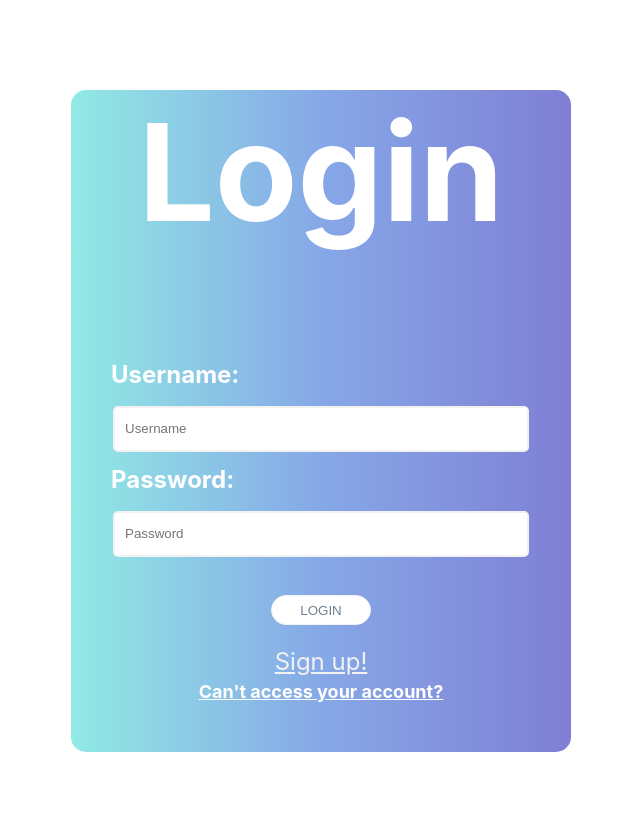
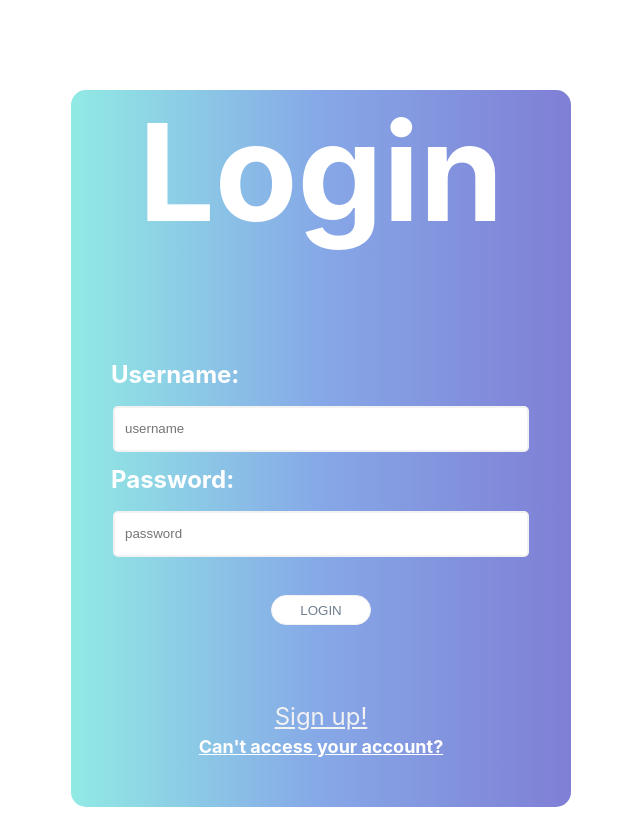
Before and after one commit to linzblue1/Cryptid, a React (Create React App) app: page /login in a window 1280 px wide. Shown: the whole page, without its empty margins (319-959 px from the left). Before the commit the page ends 800 px from the top, so only its background shows below. Built offline with nearby package versions, Linux system fonts and the light colour scheme; no server answers.

Commit message:
added some refactored login components

```diff
--- a/src/components/Login.jsx
+++ b/src/components/Login.jsx
@@ -1,9 +1,54 @@
 import React from "react";
 import { Component } from "react";
 import styled from "styled-components";
-
+import { login } from "./userFunctions";
 
 class Login extends Component {
+  constructor() {
+    super();
+    this.state = {
+      username: "",
+      password: "",
+    };
+    this.onChangeUsername = this.onChangeUsername.bind(this);
+    this.onChangePassword = this.onChangePassword.bind(this);
+    this.onSubmit = this.onSubmit.bind(this);
+  }
+
+  onChangeUsername = (e) => {
+    this.setState({
+      username: e.target.value,
+    });
+  };
+
+  onChangePassword = (e) => {
+    this.setState({
+      password: e.target.value,
+    });
+  };
+
+  handleChange = (e) => {
+    this.setState({
+      [e.target.name]: e.target.value,
+    });
+  };
+
+  onSubmit(e) {
+    e.preventDefault();
+    console.log("hello");
+
+    const user = {
+      username: this.state.username,
+      password: this.state.password,
+    };
+
+    console.log("user is", user);
+
+    login(user).then((res) => {
+      console.log("hello");
+    });
+  }
+
   render() {
     return (
       <Wrapper>
@@ -11,16 +56,37 @@ class Login extends Component {
           <LoginTitle>Login</LoginTitle>
         </TitleWrapper>
         <FormWrapper>
+          <form onSubmit={this.onSubmit}>
             <HThree>Username:</HThree>
-                    <UsernameInput type="text" placeholder="Username"></UsernameInput><br></br>
+            <UsernameInput
+              type="text"
+              placeholder="username"
+              name="username"
+              value={this.state.username}
+              onChange={this.handleChange}
+            ></UsernameInput>
+            <br></br>
             <HThree>Password:</HThree>
-                    <PasswordInput type="text" placeholder="Password"></PasswordInput><br></br>
-                    <LoginButton type="button" value="Login" className="login-button"></LoginButton><br></br>
+            <PasswordInput
+              type="text"
+              placeholder="password"
+              name="password"
+              value={this.state.password}
+              onChange={this.handleChange}
+            ></PasswordInput>
+            <br></br>
+            <LoginButton
+              type="submit"
+              value="Login"
+              className="login-button"
+            ></LoginButton>
+          </form>
+          <br></br>
           <SignUp href="/signup">Sign up!</SignUp>
           <HSix>Can't access your account?</HSix>
         </FormWrapper>
       </Wrapper>
-        )
+    );
   }
 }
 
@@ -32,19 +98,18 @@ const Wrapper = styled.div`
   margin: 0 auto;
   max-width: 500px;
   border-radius: 15px;
-`
+`;
 const LoginTitle = styled.h1`
   color: white;
   text-align: center;
   font-size: 300%;
-    @media only screen and (min-width : 150px) and (max-width : 530px){
+  @media only screen and (min-width: 150px) and (max-width: 530px) {
     font-size: 200%;
     margin: 0;
   }
-`
+`;
 
-const TitleWrapper = styled.div`
-`
+const TitleWrapper = styled.div``;
 
 const FormWrapper = styled.div`
   box-sizing: border-box;
@@ -52,7 +117,7 @@ const FormWrapper = styled.div`
   padding-bottom: 10%;
   margin: 5% auto;
   text-align: center;
-`
+`;
 
 const HThree = styled.h6`
   margin: 0;
@@ -61,7 +126,7 @@ const HThree = styled.h6`
   margin-left: 40px;
   color: white;
   font-size: 24px;
-`
+`;
 const UsernameInput = styled.input`
   max-width: 400px;
   width: 80%;
@@ -71,7 +136,7 @@ const UsernameInput = styled.input`
   border: 2px solid #f2f2f2;
   outline: none;
   padding-left: 10px;
-`
+`;
 const PasswordInput = styled.input`
   max-width: 400px;
   width: 80%;
@@ -81,32 +146,31 @@ const PasswordInput = styled.input`
   border: 2px solid #f2f2f2;
   outline: none;
   padding-left: 10px;
-`
+`;
 const LoginButton = styled.input`
-    height:30px;
-    width:100px;
-    background:#fff;
-    border:1px solid #f2f2f2;
-    border-radius:20px;
+  height: 30px;
+  width: 100px;
+  background: #fff;
+  border: 1px solid #f2f2f2;
+  border-radius: 20px;
   color: slategrey;
-    text-transform:uppercase;
-    font-family: 'Ubuntu', sans-serif;
-    cursor:pointer;
-`
+  text-transform: uppercase;
+  font-family: "Ubuntu", sans-serif;
+  cursor: pointer;
+`;
 const SignUp = styled.a`
-    color:#f2f2f2;
-    cursor:pointer;
+  color: #f2f2f2;
+  cursor: pointer;
   text-align: center;
   font-size: 24px;
-`
-const HSix= styled.h6`
+`;
+const HSix = styled.h6`
   margin: 0;
   padding: 0;
   color: white;
   text-decoration: underline;
   cursor: pointer;
   font-size: 18px;
-`
-
+`;
 
 export default Login;
--- a/src/components/Sidebar.jsx
+++ b/src/components/Sidebar.jsx
@@ -1,7 +1,7 @@
 import React from "react";
 import SingleChannel from "./SingleChannel";
 import styled from "styled-components";
-import { Store, CTX } from './Store';
+import { CTX } from './Store';
 const Sidebar = () => {
     const { state, dispatch } = React.useContext(CTX);
 
--- a/src/components/Signup.jsx
+++ b/src/components/Signup.jsx
@@ -1,9 +1,64 @@
 import React from "react";
 import { Component } from "react";
 import styled from "styled-components";
-
+import { signup } from "./userFunctions";
 
 class Signup extends Component {
+  constructor() {
+    super();
+    this.state = {
+      username: "",
+      email: "",
+      password: "",
+      query: "",
+    };
+    this.onChangeUsername = this.onChangeUsername.bind(this);
+    this.onChangeEmail = this.onChangeEmail.bind(this);
+    this.onChangePassword = this.onChangePassword.bind(this);
+    this.onChangeQuery = this.onChangeQuery.bind(this);
+    this.onSubmit = this.onSubmit.bind(this);
+  }
+
+  onChangeUsername = (e) => {
+    this.setState({
+      username: e.target.value,
+    });
+  };
+
+  onChangeEmail = (e) => {
+    this.setState({
+      email: e.target.value,
+    });
+  };
+
+  onChangePassword = (e) => {
+    this.setState({
+      password: e.target.value,
+    });
+  };
+
+  onChangeQuery = (e) => {
+    this.setState({
+      query: e.target.value,
+    });
+  };
+
+  onSubmit = (e) => {
+    e.preventDefault();
+    console.log("hello");
+
+    const newUser = {
+      username: this.state.username,
+      email: this.state.email,
+      password: this.state.password,
+      query: this.state.query,
+    };
+
+    signup(newUser).then((res) => {
+      console.log("Signed in");
+    });
+  };
+
   render() {
     return (
       <Wrapper>
@@ -11,19 +66,49 @@ class Signup extends Component {
           <SignUpTitle>Signup</SignUpTitle>
         </TitleWrapper>
         <FormWrapper>
+          <form onSubmit={this.onSubmit}>
             <HThree>E-mail:</HThree>
-                    <EmailInput type="text" placeholder="E-mail"></EmailInput>
+            <EmailInput
+              type="text"
+              placeholder="E-mail"
+              onChange={this.onChangeEmail}
+              value={this.state.email}
+            ></EmailInput>
             <HThree>Username:</HThree>
-                    <UsernameInput type="text" placeholder="Username"></UsernameInput><br></br>
+            <UsernameInput
+              type="text"
+              placeholder="Username"
+              onChange={this.onChangeUsername}
+              value={this.state.username}
+            ></UsernameInput>
+            <br></br>
             <HThree>Password:</HThree>
-                    <PasswordInput type="text" placeholder="Password"></PasswordInput><br></br>
-                    <HThree>Confirm Password:</HThree>
-                    <PasswordMatchInput type="text" placeholder="Password-Confirm"></PasswordMatchInput><br></br>
-                    <SignUpButton type="button" value="Signup" className="signup-button"></SignUpButton><br></br>
+            <PasswordInput
+              type="text"
+              placeholder="Password"
+              onChange={this.onChangePassword}
+              value={this.state.password}
+            ></PasswordInput>
+            <br></br>
+            {/* <HThree>Confirm Password:</HThree>
+          <PasswordMatchInput
+            type="text"
+            placeholder="Password-Confirm"
+            onChange={this.onChangePassword}
+            value={this.state.password}
+          ></PasswordMatchInput> */}
+            <br></br>
+            <SignUpButton
+              type="submit"
+              value="Signup"
+              className="signup-button"
+            ></SignUpButton>
+          </form>
+          <br></br>
           <LoginPage href="/login">Looking for login?</LoginPage>
         </FormWrapper>
       </Wrapper>
-        )
+    );
   }
 }
 
@@ -35,19 +120,18 @@ const Wrapper = styled.div`
   margin: 0 auto;
   max-width: 500px;
   border-radius: 15px;
-`
+`;
 const SignUpTitle = styled.h1`
   color: white;
   text-align: center;
   font-size: 300%;
-    @media only screen and (min-width : 150px) and (max-width : 530px){
+  @media only screen and (min-width: 150px) and (max-width: 530px) {
     font-size: 200%;
     margin: 0;
   }
-`
+`;
 
-const TitleWrapper = styled.div`
-`
+const TitleWrapper = styled.div``;
 
 const FormWrapper = styled.div`
   box-sizing: border-box;
@@ -55,7 +139,7 @@ const FormWrapper = styled.div`
   padding-bottom: 10%;
   margin: 5% auto;
   text-align: center;
-`
+`;
 
 const HThree = styled.h3`
   margin: 0;
@@ -64,7 +148,7 @@ const HThree = styled.h3`
   margin-left: 40px;
   color: white;
   font-size: 24px;
-`
+`;
 const UsernameInput = styled.input`
   max-width: 400px;
   width: 80%;
@@ -74,7 +158,7 @@ const UsernameInput = styled.input`
   border: 2px solid #f2f2f2;
   outline: none;
   padding-left: 10px;
-`
+`;
 const EmailInput = styled.input`
   max-width: 400px;
   width: 80%;
@@ -84,7 +168,7 @@ const EmailInput = styled.input`
   border: 2px solid #f2f2f2;
   outline: none;
   padding-left: 10px;
-`
+`;
 const PasswordInput = styled.input`
   max-width: 400px;
   width: 80%;
@@ -94,34 +178,34 @@ const PasswordInput = styled.input`
   border: 2px solid #f2f2f2;
   outline: none;
   padding-left: 10px;
-`
-const PasswordMatchInput = styled.input`
-    max-width: 400px;
-    width: 80%;
-    line-height: 3em;
-    margin: 1em 2em;
-    border-radius: 5px;
-    border: 2px solid #f2f2f2;
-    outline: none;
-    padding-left: 10px;
-`
+`;
+// const PasswordMatchInput = styled.input`
+//   max-width: 400px;
+//   width: 80%;
+//   line-height: 3em;
+//   margin: 1em 2em;
+//   border-radius: 5px;
+//   border: 2px solid #f2f2f2;
+//   outline: none;
+//   padding-left: 10px;
+// `;
 const SignUpButton = styled.input`
-    height:30px;
-    width:100px;
-    background:#fff;
-    border:1px solid #f2f2f2;
-    border-radius:20px;
+  height: 30px;
+  width: 100px;
+  background: #fff;
+  border: 1px solid #f2f2f2;
+  border-radius: 20px;
   color: slategrey;
-    text-transform:uppercase;
-    font-family: 'Ubuntu', sans-serif;
-    cursor:pointer;
-`
+  text-transform: uppercase;
+  font-family: "Ubuntu", sans-serif;
+  cursor: pointer;
+`;
 const LoginPage = styled.a`
-    color:#f2f2f2;
-    cursor:pointer;
-    text-decoration:underline;
-    font-family: 'Ubuntu', sans-serif;
+  color: #f2f2f2;
+  cursor: pointer;
+  text-decoration: underline;
+  font-family: "Ubuntu", sans-serif;
   font-size: 18px;
-`
+`;
 
 export default Signup;
--- /dev/null
+++ b/src/components/userFunctions.js
@@ -0,0 +1,28 @@
+import axios from "axios";
+
+export const signup = (newUser) => {
+  return axios
+    .post("http://localhost:3001/users/signup", {
+      username: newUser.username,
+      email: newUser.email,
+      password: newUser.password,
+    })
+
+    .then((response) => {
+      console.log("User is now registered");
+    });
+};
+
+export const login = (user) => {
+  return axios
+    .post("http://localhost:3001/users/login", {
+      username: user.username,
+      password: user.password,
+    })
+    .then((response) => {
+      return response;
+    })
+    .catch((err) => {
+      console.log(err);
+    });
+};
```
Lines whose indentation alone changed are shown as unchanged.
